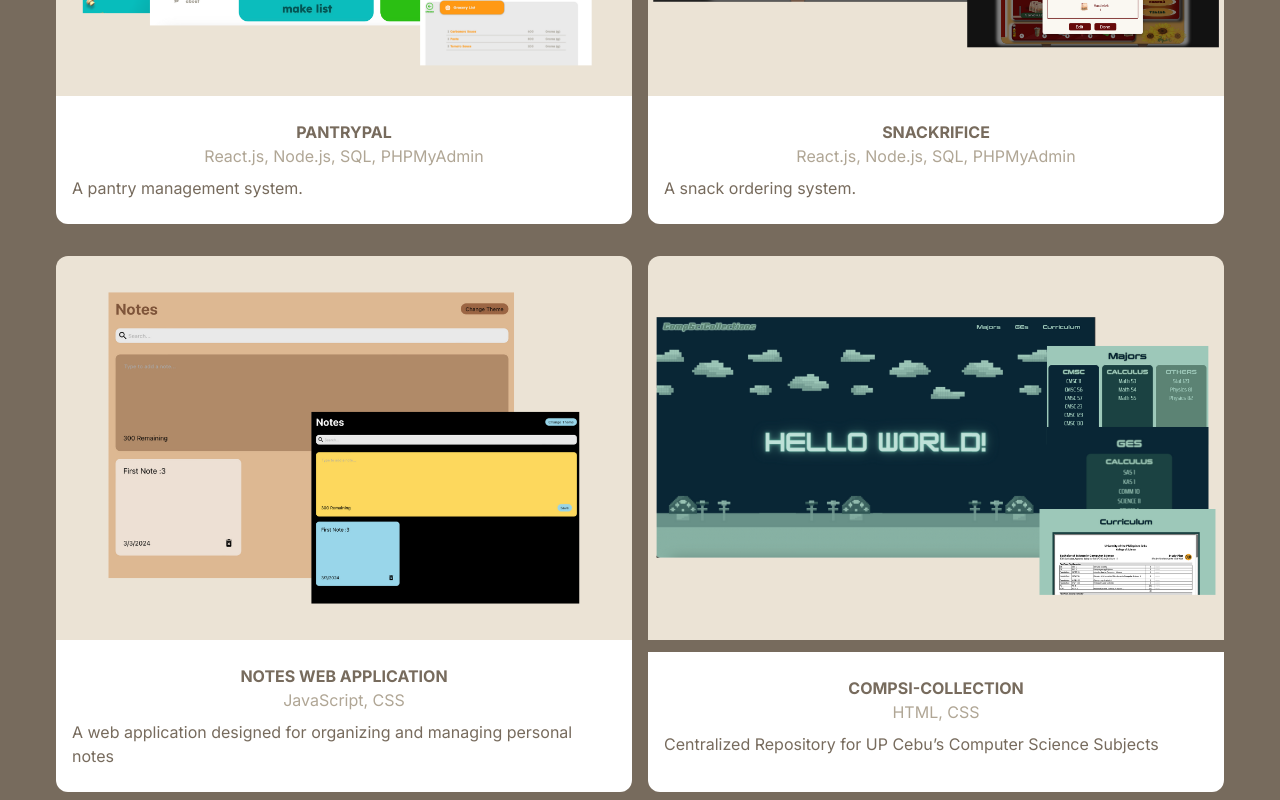
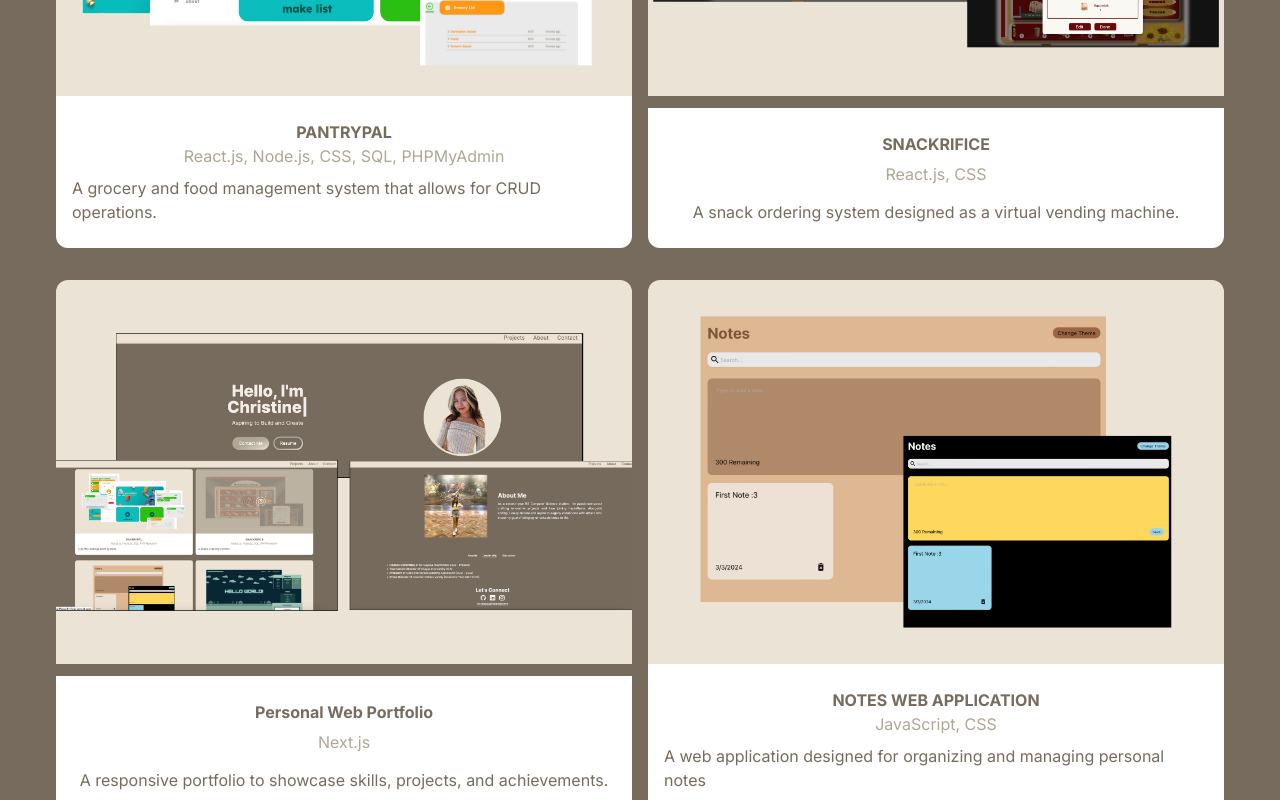
Before and after one commit to Christineeebagz/web-portfolio, a Next.js app: page / in a window 1280 px wide. Shown: the part 920-1720 px from the top of the page. Built offline with nearby package versions, Linux system fonts and the light colour scheme.

Commit message:
"done editing project cards"

```diff
--- a/app/ components/ProjectCard.jsx
+++ b/app/ components/ProjectCard.jsx
@@ -11,9 +11,9 @@ const ProjectCard = ({
   previewUrl,
 }) => {
   return (
-    <div className="flex group flex-wrap mb-4 w-full md:w-1/2 p-2">
+    <div className="flex flex-wrap mb-4 w-full md:w-1/2 p-2">
       <div
-        className="relative group flex-shrink-0 h-72 md:h-96 w-full rounded-tl-xl rounded-tr-xl min-w-[400px]"
+        className="relative group flex-shrink-0 h-72 md:h-96 w-full rounded-tl-xl rounded-tr-xl"
         style={{
           background: `url(${imgUrl})`,
           backgroundSize: "cover",
@@ -25,34 +25,74 @@ const ProjectCard = ({
         rounded-tr-xl rounded-tl-xl bg-[#B0A695] bg-opacity-0 group-hover:flex group-hover:bg-opacity-80 transition-all duration-500"
         >
           {gitUrl && (
-            <Link
+            <a
               href={gitUrl}
               className="h-14 mr-5 w-14 border-2 relative rounded-full border-[#776B5D] hover:border-white group/link"
             >
               <CodeBracketIcon className="h-10 w-10 absolute top-1/2 left-1/2 transform -translate-x-1/2 -translate-y-1/2 text-[#776B5D] cursor-pointer group-hover/link:text-white" />
-            </Link>
+            </a>
           )}
           {previewUrl && (
-            <Link
+            <a
               href={previewUrl}
               className="h-14 w-14 border-2 relative rounded-full border-[#776B5D] hover:border-white group/link"
             >
               <EyeIcon className="h-10 w-10 absolute top-1/2 left-1/2 transform -translate-x-1/2 -translate-y-1/2 text-[#776B5D] cursor-pointer group-hover/link:text-white" />
-            </Link>
+            </a>
           )}
         </div>
       </div>
 
-      <div className="flex-1 text-[#776B5D] rounded-br-xl rounded-bl-xl min-w-[267px] bg-white py-6 px-4 items-center justify-center">
-        <div>
-          <h5 className="font-xl font-bold text-center font-xl-large">
-            {title}
-          </h5>
+      <div className="flex-1 text-[#776B5D] rounded-br-xl rounded-bl-xl min-w-[287px]   bg-white py-6 px-4 flex items-center justify-center">
+        <div className="flex flex-col justify-between h-full ">
+          <h5 className="font-xl font-bold px-0 text-center">{title}</h5>
           <h6 className="text-[#B0A695] text-center mb-2">{techstack}</h6>
-          <p className="text-[#776B5D]">{description}</p>
+          <p className="text-[#776B5D] overflow-visible max-h-32">
+            {description}
+          </p>
         </div>
       </div>
     </div>
+    // <div className="flex group flex-wrap mb-4 w-full md:w-1/2 p-2">
+    //   <div
+    //     className="relative group flex-shrink-0 h-72 md:h-96 w-full rounded-tl-xl rounded-tr-xl min-w-[400px]"
+    //     style={{
+    //       background: `url(${imgUrl})`,
+    //       backgroundSize: "cover",
+    //       backgroundPosition: "center",
+    //     }}
+    //   >
+    //     <div
+    //       className="overlay hidden items-center justify-center absolute top-0 left-0 w-full h-full
+    //     rounded-tr-xl rounded-tl-xl bg-[#B0A695] bg-opacity-0 group-hover:flex group-hover:bg-opacity-80 transition-all duration-500"
+    //     >
+    //       {gitUrl && (
+    //         <Link
+    //           href={gitUrl}
+    //           className="h-14 mr-5 w-14 border-2 relative rounded-full border-[#776B5D] hover:border-white group/link"
+    //         >
+    //           <CodeBracketIcon className="h-10 w-10 absolute top-1/2 left-1/2 transform -translate-x-1/2 -translate-y-1/2 text-[#776B5D] cursor-pointer group-hover/link:text-white" />
+    //         </Link>
+    //       )}
+    //       {previewUrl && (
+    //         <Link
+    //           href={previewUrl}
+    //           className="h-14 w-14 border-2 relative rounded-full border-[#776B5D] hover:border-white group/link"
+    //         >
+    //           <EyeIcon className="h-10 w-10 absolute top-1/2 left-1/2 transform -translate-x-1/2 -translate-y-1/2 text-[#776B5D] cursor-pointer group-hover/link:text-white" />
+    //         </Link>
+    //       )}
+    //     </div>
+    //   </div>
+
+    //   <div className="flex-1 text-[#776B5D] rounded-br-xl rounded-bl-xl min-w-[287px] bg-white py-6 px-4 items-center justify-center">
+    //     <div className="flex flex-col h-full">
+    //       <h5 className="font-xl font-bold text-center">{title}</h5>
+    //       <h6 className="text-[#B0A695] text-center mb-2">{techstack}</h6>
+    //       <p className="text-[#776B5D] overflow-auto">{description}</p>
+    //     </div>
+    //   </div>
+    // </div>
   );
 };
 
--- a/app/ components/ProjectsSection.jsx
+++ b/app/ components/ProjectsSection.jsx
@@ -5,8 +5,9 @@ const projectsData = [
   {
     id: 3,
     title: "PANTRYPAL",
-    techstack: "React.js, Node.js, SQL, PHPMyAdmin",
-    description: "A pantry management system.",
+    techstack: "React.js, Node.js, CSS, SQL, PHPMyAdmin",
+    description:
+      "A grocery and food management system that allows for CRUD operations.",
     image: "/images/projects/pantrypal-project.png",
     gitUrl: "https://github.com/Christineeebagz/pantrypal",
     // previewUrl is omitted for this project
@@ -14,11 +15,22 @@ const projectsData = [
   {
     id: 4,
     title: "SNACKRIFICE",
-    techstack: "React.js, Node.js, SQL, PHPMyAdmin",
-    description: "A snack ordering system.",
+    techstack: "React.js, CSS",
+    description:
+      "A snack ordering system designed as a virtual vending machine.",
     image: "/images/projects/snackrifice-project.png",
-    gitUrl: "https://github.com/Christineeebagz/snackrifice",
+    gitUrl: "https://github.com/J-RuriAugusto/CS-141",
     previewUrl: "https://snackrifice.vercel.app",
+  },
+  {
+    id: 5,
+    title: "Personal Web Portfolio",
+    techstack: "Next.js",
+    description:
+      "A responsive portfolio to showcase skills, projects, and achievements.",
+    image: "/images/projects/personal-portfolio.png",
+    gitUrl: "https://github.com/Christineeebagz/web-portfolio",
+    previewUrl: "https://christine-bagazin.vercel.app",
   },
   {
     id: 1,
```
Also changed, not shown: public/images/projects/personal-portfolio.png (added).
